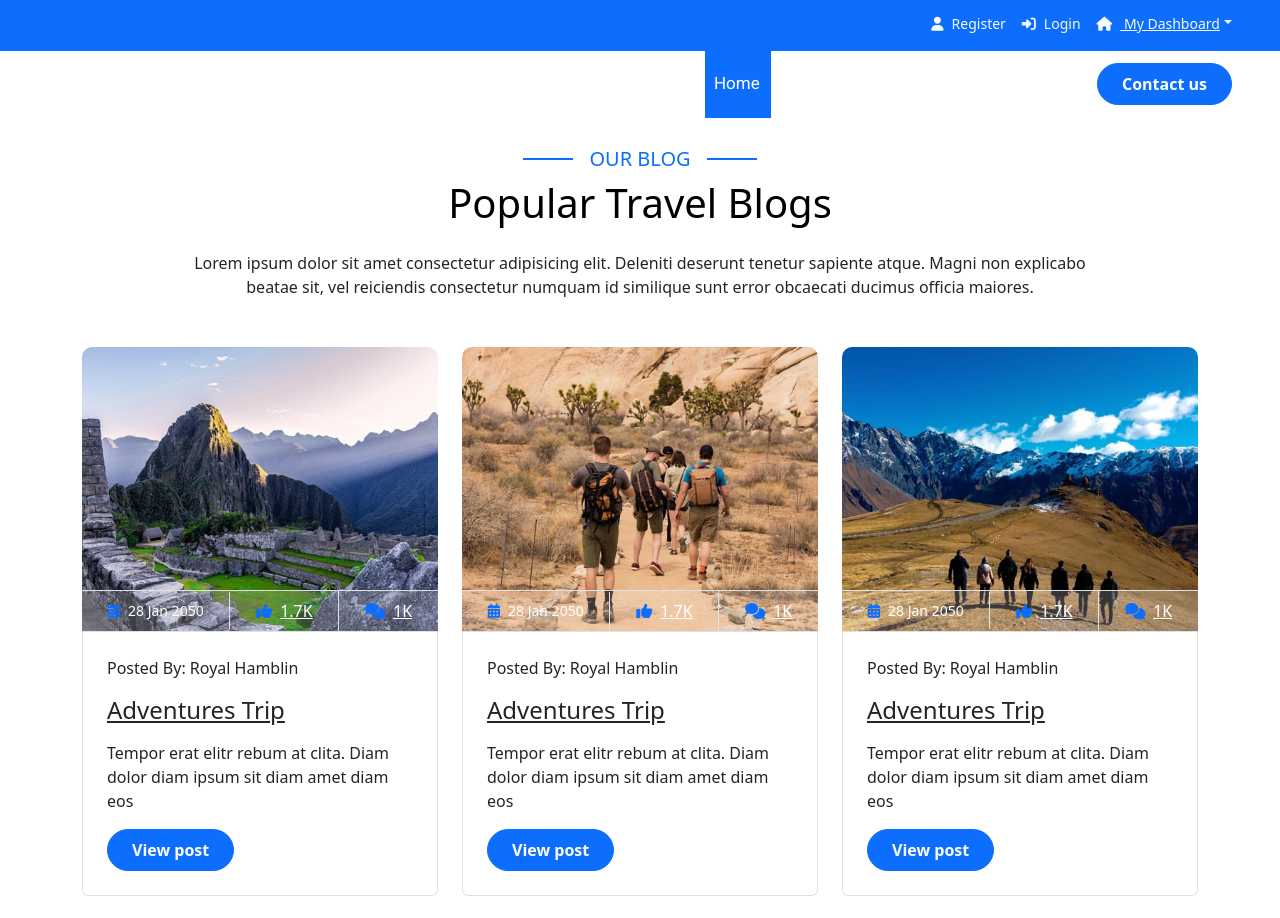
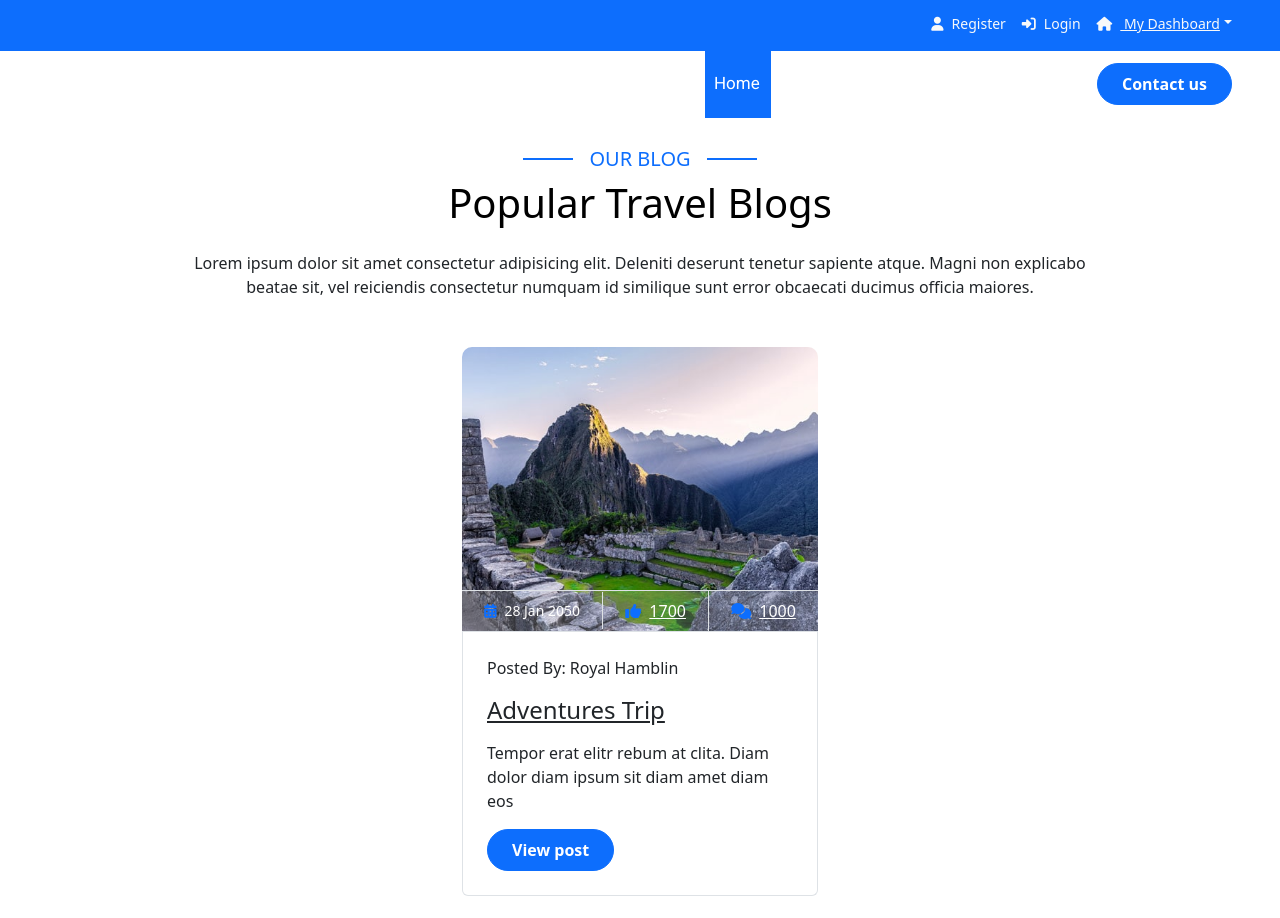
Before and after one commit to RayaElhss/ReactJS-Project, a React (Vite) app in the folder client/: page /blog in a window 1280 px wide. Shown: the top 918 px of the page. Built offline with nearby package versions, Linux system fonts and the light colour scheme; a web font is replaced by a local one.

Commit message:
create blog details modal

```diff
--- a/client/src/components/blog-form/create-blog/CreateBlog.jsx
+++ b/client/src/components/blog-form/create-blog/CreateBlog.jsx
@@ -13,6 +13,7 @@ export default function CreateBlog() {
     const createBlog = useCreateBlog();
 
     const createHandler = async (values) => {
+        console.log('Form Data:', values);
         try {
             const { _id: blogId } = await createBlog(values);
             navigate(`/blogs/${blogId}/details`);
--- a/client/src/components/blog/Blog.jsx
+++ b/client/src/components/blog/Blog.jsx
@@ -1,6 +1,33 @@
+import { useState } from "react";
 import { Link } from "react-router-dom";
+import BlogModal from "./blog-modal/BlogModal";
+
+const mockBlogs = [
+    {
+        id: 1,
+        title: "Adventures Trip",
+        postedBy: "Royal Hamblin",
+        date: "28 Jan 2050",
+        imageUrl: "img/blog-1.jpg",
+        summary: "Tempor erat elitr rebum at clita. Diam dolor diam ipsum sit diam amet diam eos",
+        likes: 1700,
+        comments: 1000
+    },
+    // Additional mock blog data
+];
+
 
 export default function OurBlog() {
+    const [isModalOpen, setIsModalOpen] = useState(false);
+
+    const openModal = () => {
+        setIsModalOpen(true);
+    };
+
+    const closeModal = () => {
+        setIsModalOpen(false);
+    };
+
     return (
         <div className="container-fluid blog py-5">
             <div className="container py-5">
@@ -21,14 +48,15 @@ export default function OurBlog() {
                     </p>
                 </div>
                 <div className="row g-4 justify-content-center">
-                    <div className="col-lg-4 col-md-6">
+                    {mockBlogs.map(blog => (
+                        <div className="col-lg-4 col-md-6" key={blog.id}>
                             <div className="blog-item">
                                 <div className="blog-img">
                                     <div className="blog-img-inner">
                                         <img
-                                        alt="Image"
+                                            alt={blog.title}
                                             className="img-fluid w-100 rounded-top"
-                                        src="img/blog-1.jpg"
+                                            src={blog.imageUrl}
                                         />
                                         <div className="blog-icon">
                                             <a
@@ -42,168 +70,47 @@ export default function OurBlog() {
                                     <div className="blog-info d-flex align-items-center border border-start-0 border-end-0">
                                         <small className="flex-fill text-center border-end py-2">
                                             <i className="fa fa-calendar-alt text-primary me-2" />
-                                        28 Jan 2050
+                                            {blog.date}
                                         </small>
                                         <a
                                             className="btn-hover flex-fill text-center text-white border-end py-2"
                                             href="#"
                                         >
                                             <i className="fa fa-thumbs-up text-primary me-2" />
-                                        1.7K
+                                            {blog.likes}
                                         </a>
                                         <a
                                             className="btn-hover flex-fill text-center text-white py-2"
                                             href="#"
                                         >
                                             <i className="fa fa-comments text-primary me-2" />
-                                        1K
+                                            {blog.comments}
                                         </a>
                                     </div>
                                 </div>
                                 <div className="blog-content border border-top-0 rounded-bottom p-4">
                                     <p className="mb-3">
-                                    Posted By: Royal Hamblin{' '}
+                                        Posted By: {blog.postedBy}
                                     </p>
                                     <a
                                         className="h4"
                                         href="#"
                                     >
-                                    Adventures Trip
+                                        {blog.title}
                                     </a>
                                     <p className="my-3">
-                                    Tempor erat elitr rebum at clita. Diam dolor diam ipsum sit diam amet diam eos
+                                        {blog.summary}
                                     </p>
-                                <a
+                                    <button
                                         className="btn btn-primary rounded-pill py-2 px-4"
-                                    href="#"
+                                        onClick={openModal}
                                     >
                                         View post
-                                </a>
+                                    </button>
                                 </div>
                             </div>
                         </div>
-                    <div className="col-lg-4 col-md-6">
-                        <div className="blog-item">
-                            <div className="blog-img">
-                                <div className="blog-img-inner">
-                                    <img
-                                        alt="Image"
-                                        className="img-fluid w-100 rounded-top"
-                                        src="img/blog-2.jpg"
-                                    />
-                                    <div className="blog-icon">
-                                        <a
-                                            className="my-auto"
-                                            href="#"
-                                        >
-                                            <i className="fas fa-link fa-2x text-white" />
-                                        </a>
-                                    </div>
-                                </div>
-                                <div className="blog-info d-flex align-items-center border border-start-0 border-end-0">
-                                    <small className="flex-fill text-center border-end py-2">
-                                        <i className="fa fa-calendar-alt text-primary me-2" />
-                                        28 Jan 2050
-                                    </small>
-                                    <a
-                                        className="btn-hover flex-fill text-center text-white border-end py-2"
-                                        href="#"
-                                    >
-                                        <i className="fa fa-thumbs-up text-primary me-2" />
-                                        1.7K
-                                    </a>
-                                    <a
-                                        className="btn-hover flex-fill text-center text-white py-2"
-                                        href="#"
-                                    >
-                                        <i className="fa fa-comments text-primary me-2" />
-                                        1K
-                                    </a>
-                                </div>
-                            </div>
-                            <div className="blog-content border border-top-0 rounded-bottom p-4">
-                                <p className="mb-3">
-                                    Posted By: Royal Hamblin{' '}
-                                </p>
-                                <a
-                                    className="h4"
-                                    href="#"
-                                >
-                                    Adventures Trip
-                                </a>
-                                <p className="my-3">
-                                    Tempor erat elitr rebum at clita. Diam dolor diam ipsum sit diam amet diam eos
-                                </p>
-                                <a
-                                    className="btn btn-primary rounded-pill py-2 px-4"
-                                    href="#"
-                                >
-                                    View post
-                                </a>
-                            </div>
-                        </div>
-                    </div>
-                    <div className="col-lg-4 col-md-6">
-                        <div className="blog-item">
-                            <div className="blog-img">
-                                <div className="blog-img-inner">
-                                    <img
-                                        alt="Image"
-                                        className="img-fluid w-100 rounded-top"
-                                        src="img/blog-3.jpg"
-                                    />
-                                    <div className="blog-icon">
-                                        <a
-                                            className="my-auto"
-                                            href="#"
-                                        >
-                                            <i className="fas fa-link fa-2x text-white" />
-                                        </a>
-                                    </div>
-                                </div>
-                                <div className="blog-info d-flex align-items-center border border-start-0 border-end-0">
-                                    <small className="flex-fill text-center border-end py-2">
-                                        <i className="fa fa-calendar-alt text-primary me-2" />
-                                        28 Jan 2050
-                                    </small>
-                                    <a
-                                        className="btn-hover flex-fill text-center text-white border-end py-2"
-                                        href="#"
-                                    >
-                                        <i className="fa fa-thumbs-up text-primary me-2" />
-                                        1.7K
-                                    </a>
-                                    <a
-                                        className="btn-hover flex-fill text-center text-white py-2"
-                                        href="#"
-                                    >
-                                        <i className="fa fa-comments text-primary me-2" />
-                                        1K
-                                    </a>
-                                </div>
-                            </div>
-                            <div className="blog-content border border-top-0 rounded-bottom p-4">
-                                <p className="mb-3">
-                                    Posted By: Royal Hamblin{' '}
-                                </p>
-                                <a
-                                    className="h4"
-                                    href="#"
-                                >
-                                    Adventures Trip
-                                </a>
-                                <p className="my-3">
-                                    Tempor erat elitr rebum at clita. Diam dolor diam ipsum sit diam amet diam eos
-                                </p>
-                                <a
-                                    className="btn btn-primary rounded-pill py-2 px-4"
-                                    href="#"
-                                >
-                                    View post
-                                </a>
-                            </div>
-                        </div>
-                    </div>
+                    ))}
                 </div>
                 <div className="d-flex justify-content-center mt-4 button-container">
                     <button type="button" className="btn btn-primary mx-2">
@@ -213,9 +120,10 @@ export default function OurBlog() {
                         Create Blog
                     </Link>
                 </div>
-
             </div>
 
+            {/* Modal for viewing blog details */}
+            {isModalOpen && <BlogModal onClose={closeModal} />}
         </div>
     );
 }
--- /dev/null
+++ b/client/src/components/blog/blog-modal/BlogModal.jsx
@@ -0,0 +1,49 @@
+import styles from './BlogModal.module.css';
+
+export default function BlogModal({ onClose }) {
+    // Hardcoded blog data for demonstration
+    const blog = {
+        title: "Adventures Trip",
+        postedBy: "Royal Hamblin",
+        date: "28 Jan 2050",
+        imageUrl: "img/blog-1.jpg",
+        summary: "Tempor erat elitr rebum at clita. Diam dolor diam ipsum sit diam amet diam eos",
+        likes: 1700,
+        comments: 1000,
+        commentsData: [
+            { id: 1, author: "John Doe", text: "Great post! Really enjoyed it." },
+            { id: 2, author: "Jane Smith", text: "Informative and well-written. Thanks!" }
+        ]
+    };
+
+    return (
+        <div className={styles.modalOverlay} onClick={onClose}>
+            <div className={styles.modalContent} onClick={(e) => e.stopPropagation()}>
+                <button className={styles.closeButton} onClick={onClose}>×</button>
+                <div className={styles.blogDetails}>
+                    <img src={blog.imageUrl} alt={blog.title} className={styles.blogImageLarge} />
+                    <h2>{blog.title}</h2>
+                    <p><strong>Posted By:</strong> {blog.postedBy}</p>
+                    <p><strong>Date:</strong> {blog.date}</p>
+                    <p>{blog.summary}</p>
+                    <div className={styles.interactions}>
+                        <button className={styles.interactionButton}>
+                            <i className="fa fa-thumbs-up" /> {blog.likes} Likes
+                        </button>
+                        <button className={styles.interactionButton}>
+                            <i className="fa fa-comments" /> {blog.comments} Comments
+                        </button>
+                    </div>
+                    <h3>Comments</h3>
+                    <ul className={styles.commentsList}>
+                        {blog.commentsData.map(comment => (
+                            <li key={comment.id}>
+                                <strong>{comment.author}:</strong> {comment.text}
+                            </li>
+                        ))}
+                    </ul>
+                </div>
+            </div>
+        </div>
+    );
+}
--- /dev/null
+++ b/client/src/components/blog/blog-modal/BlogModal.module.css
@@ -0,0 +1,56 @@
+/* src/components/modals/BlogModal.module.css */
+
+.modalOverlay {
+    position: fixed;
+    top: 0;
+    left: 0;
+    right: 0;
+    bottom: 0;
+    background-color: rgba(0, 0, 0, 0.5);
+    display: flex;
+    justify-content: center;
+    align-items: center;
+    z-index: 1000;
+}
+
+.modalContent {
+    position: relative;
+    background-color: white;
+    padding: 20px;
+    border-radius: 8px;
+    width: 80%;
+    max-width: 600px;
+    box-shadow: 0 4px 6px rgba(0, 0, 0, 0.1);
+}
+
+.closeButton {
+    position: absolute;
+    top: 10px;
+    right: 10px;
+    background: none;
+    border: none;
+    font-size: 24px;
+    cursor: pointer;
+}
+
+.blogImageLarge {
+    width: 100%;
+    border-radius: 8px;
+    margin-bottom: 15px;
+}
+
+.commentsList {
+    list-style-type: none;
+    padding: 0;
+}
+
+.commentsList li {
+    border-bottom: 1px solid #eee;
+    padding: 10px 0;
+}
+
+.interactions {
+    display: flex;
+    justify-content: space-between;
+    margin: 15px 0;
+}
```
Lines whose indentation alone changed are shown as unchanged.
